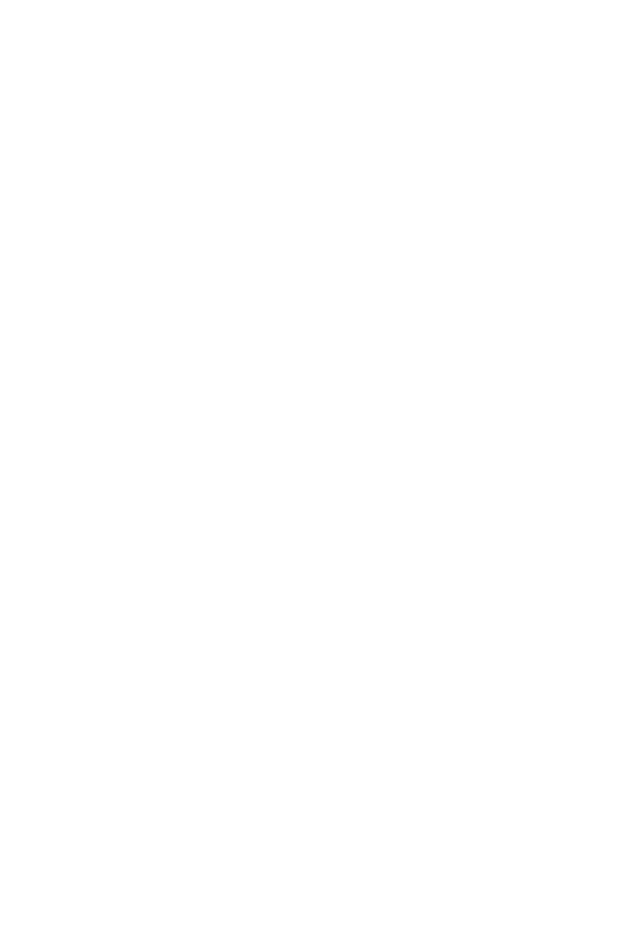
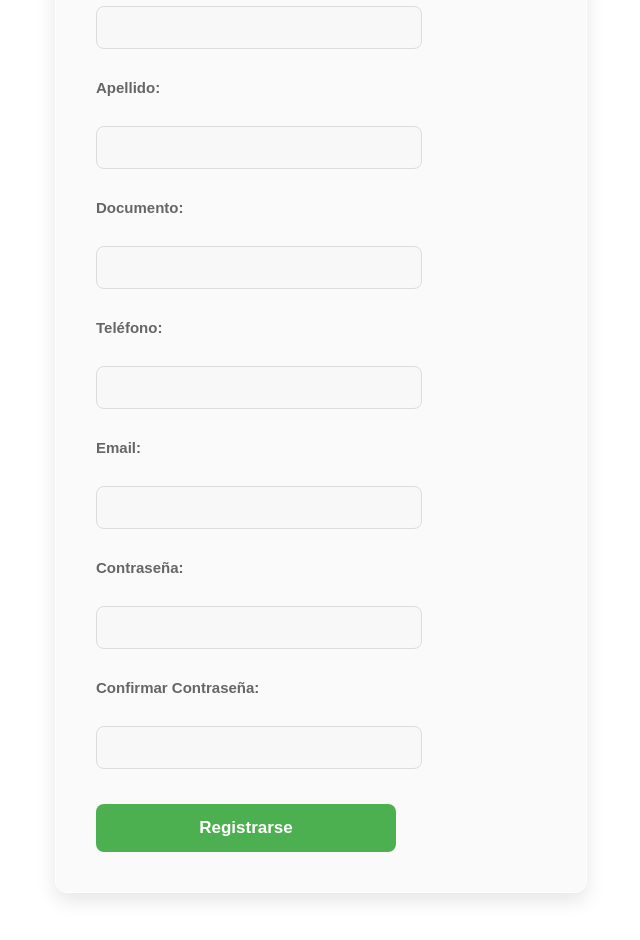
Before and after one commit to TitanFest/GestionEmpleos, a React (Create React App) app: page /registro in a window 1280 px wide. Before the commit this address had no page. Shown: the part 220-1160 px from the top of the page, without its empty margins (319-959 px from the left). Before the commit the page ends 800 px from the top, so only its background shows below. Built offline with nearby package versions, Linux system fonts and the light colour scheme.

Commit message:
Creacion de registro

```diff
--- a/src/App.jsx
+++ b/src/App.jsx
@@ -4,6 +4,8 @@
 import UserList from './pages/UserList';
 import Dashboard from './pages/dashboard';  // Ruta protegida
 import ProtectedRoute from './components/ProtectedRoute';
+import Home from './pages/home';
+import Registro from './components/registro';
 
 function App() {
   return (
@@ -11,6 +13,8 @@
 
       <Routes>
         <Route path="/" element={<Login />} />
+        <Route path="/home" element={<Home />} />
+        <Route path="/registro" element={<Registro />} />
         <Route path="/dashboard" element={
             <ProtectedRoute>
               <Dashboard />
--- /dev/null
+++ b/src/components/registro.jsx
@@ -0,0 +1,102 @@
+import React, { useState } from 'react';
+import '../styles/registro.css';
+
+const Registro = () => {
+  const [nombre, setNombre] = useState('');
+  const [apellido, setApellido] = useState('');
+  const [documento, setDocumento] = useState('');
+  const [telefono, setTelefono] = useState('');
+  const [email, setEmail] = useState('');
+  const [password, setPassword] = useState('');
+  const [confirmPassword, setConfirmPassword] = useState('');
+  const [error, setError] = useState(null); // Para manejar errores
+
+  const handleSubmit = async (event) => {
+    event.preventDefault();
+    setError(null); // Limpiar errores previos
+
+    // Validación de contraseña
+    if (password !== confirmPassword) {
+      setError("Las contraseñas no coinciden");
+      return;
+    }
+
+    // Lógica para enviar el formulario de registro aquí
+    console.log({
+      nombre,
+      apellido,
+      documento,
+      telefono,
+      email,
+      password,
+    });
+  };
+
+  return (
+    <div className="registro-container">
+      <h2>Registro</h2>
+      {error && <p style={{ color: 'red' }}>{error}</p>}
+      <form onSubmit={handleSubmit}>
+        <label>Nombre:</label>
+        <input
+          type="text"
+          value={nombre}
+          onChange={(e) => setNombre(e.target.value)}
+          required
+        />
+
+        <label>Apellido:</label>
+        <input
+          type="text"
+          value={apellido}
+          onChange={(e) => setApellido(e.target.value)}
+          required
+        />
+
+        <label>Documento:</label>
+        <input
+          type="text"
+          value={documento}
+          onChange={(e) => setDocumento(e.target.value)}
+          required
+        />
+
+        <label>Teléfono:</label>
+        <input
+          type="tel"
+          value={telefono}
+          onChange={(e) => setTelefono(e.target.value)}
+          required
+        />
+
+        <label>Email:</label>
+        <input
+          type="email"
+          value={email}
+          onChange={(e) => setEmail(e.target.value)}
+          required
+        />
+
+        <label>Contraseña:</label>
+        <input
+          type="password"
+          value={password}
+          onChange={(e) => setPassword(e.target.value)}
+          required
+        />
+
+        <label>Confirmar Contraseña:</label>
+        <input
+          type="password"
+          value={confirmPassword}
+          onChange={(e) => setConfirmPassword(e.target.value)}
+          required
+        />
+
+        <button type="submit">Registrarse</button>
+      </form>
+    </div>
+  );
+};
+
+export default Registro;
--- /dev/null
+++ b/src/pages/home.jsx
@@ -0,0 +1,55 @@
+import React, { useState } from 'react';
+import { loginUser, saveToken } from '../services/authService';
+import '../styles/Login.css';
+
+const Home = () => {
+  const [email, setEmail] = useState('');
+  const [password, setPassword] = useState('');
+  const [error, setError] = useState(null);  // Para manejar errores
+
+  const handleSubmit = async (event) => {
+    event.preventDefault();
+    setError(null);  // Limpiar errores previos
+
+    try {
+      // Enviar credenciales y obtener el token
+      const token = await loginUser({ email, password });
+
+      // Guardar el token en localStorage
+      saveToken(token);
+
+      console.log('Login successful. JWT:', token);
+      // Redirigir a la página protegida
+      window.location.href = '/dashboard';  // Cambia esto por la ruta que desees
+    } catch (error) {
+      setError('Login failed. Please check your credentials.');
+      console.error('Error during login:', error);
+    }
+  };
+
+  return (
+    <div className="login-container">
+      <h2>Login</h2>
+      {error && <p style={{ color: 'red' }}>{error}</p>}
+      <form onSubmit={handleSubmit}>
+        <label>Email:</label>
+        <input
+          type="email"
+          value={email}
+          onChange={(e) => setEmail(e.target.value)}
+          required
+        />
+        <label>Password:</label>
+        <input
+          type="password"
+          value={password}
+          onChange={(e) => setPassword(e.target.value)}
+          required
+        />
+        <button type="submit">Home</button>
+      </form>
+    </div>
+  );
+};
+
+export default Home;
--- /dev/null
+++ b/src/styles/registro.css
@@ -0,0 +1,100 @@
+/* Contenedor principal del formulario */
+.registro-container {
+  width: 450px;
+  margin: 60px auto;
+  padding: 40px;
+  border-radius: 12px;
+  background-color: #fafafa; /* Fondo gris muy claro */
+  border: 1px solid #ffffff; /* Bordes blancos */
+  box-shadow: 0px 8px 20px rgba(0, 0, 0, 0.1);
+  font-family: Arial, sans-serif;
+  color: #333;
+}
+
+/* Título */
+h2 {
+  text-align: center;
+  color: #333; /* Texto oscuro */
+  font-weight: 700;
+  margin-bottom: 20px;
+  font-size: 24px;
+}
+
+/* Formulario */
+form {
+  display: flex;
+  flex-direction: column;
+  gap: 20px; /* Espaciado entre campos */
+}
+
+/* Etiquetas */
+label {
+  font-weight: 600;
+  color: #666;
+  margin-bottom: 5px;
+  font-size: 15px;
+}
+
+/* Campos de entrada */
+input {
+  padding: 12px;
+  border: 1px solid #dcdcdc;
+  border-radius: 8px;
+  font-size: 15px;
+  color: #333;
+  background-color: #f8f8f8;
+  transition: border-color 0.3s, box-shadow 0.3s, background-color 0.3s;
+}
+
+/* Efecto de enfoque en los campos de entrada */
+input:focus {
+  border-color: #4CAF50;
+  background-color: #ffffff;
+  box-shadow: 0 0 6px rgba(76, 175, 80, 0.3);
+  outline: none;
+}
+
+/* Botón */
+button {
+  margin-top: 15px;
+  padding: 14px;
+  border: none;
+  border-radius: 8px;
+  background-color: #4CAF50;
+  color: white;
+  font-size: 17px;
+  font-weight: bold;
+  cursor: pointer;
+  transition: background-color 0.3s, box-shadow 0.3s;
+}
+
+/* Efecto hover en el botón */
+button:hover {
+  background-color: #45a049;
+  box-shadow: 0px 6px 12px rgba(0, 0, 0, 0.2);
+  transform: translateY(-2px);
+}
+
+/* Efecto al hacer clic en el botón */
+button:active {
+  background-color: #3e8e41;
+  transform: translateY(0);
+  box-shadow: 0px 4px 8px rgba(0, 0, 0, 0.2);
+}
+
+/* Estilo para el mensaje de error */
+p {
+  color: #ff4d4d;
+  font-size: 14px;
+  font-weight: bold;
+  text-align: center;
+  margin-top: -10px;
+}
+
+/* Añadir un mensaje informativo */
+p.info {
+  color: #666;
+  font-size: 13px;
+  text-align: center;
+  margin-top: 20px;
+}
```
